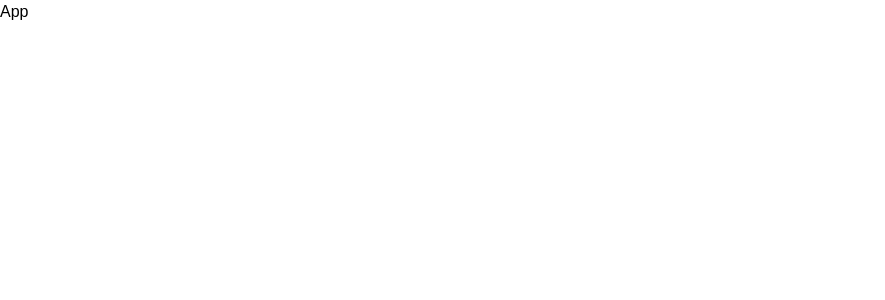
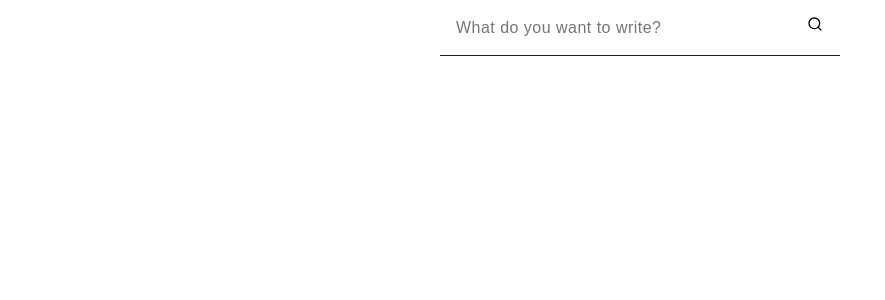
Before and after one commit to Sergii-Taran/react-photo-search, a React (Vite) app: page / in a window 1280 px wide. Shown: the top 300 px of the page, without its empty margins (0-885 px from the left). Built offline with nearby package versions, Linux system fonts and the light colour scheme.

Commit message:
feat: integrate Form component

```diff
--- a/src/components/App/App.tsx
+++ b/src/components/App/App.tsx
@@ -1,5 +1,6 @@
 import { useState } from 'react';
 import type { Photo } from '../../types/photo';
+import Form from '../Form/Form';
 
 export default function App() {
   const [query, setQuery] = useState('');
@@ -8,5 +9,14 @@ export default function App() {
   const [isError, setIsError] = useState(false);
   const [selectedPhoto, setSelectedPhoto] = useState<Photo | null>(null);
 
-  return <div>App</div>;
+  const handleSearch = (query: string) => {
+    setQuery(query);
+    setPhotos([]);
+  };
+
+  return (
+    <div>
+      <Form onSubmit={handleSearch} />
+    </div>
+  );
 }
--- a/src/components/Form/Form.tsx
+++ b/src/components/Form/Form.tsx
@@ -1,31 +1,35 @@
-// import { FiSearch } from 'react-icons/fi';
-// import style from './Form.module.css';
+import { FiSearch } from 'react-icons/fi';
+import style from './Form.module.css';
 
-// interface FormProps {
-//   onSubmit: (query: string) => void;
-// }
+interface FormProps {
+  onSubmit: (query: string) => void;
+}
 
-// export default function Form({ onSubmit }: FormProps) {
-//   const handleAction = (formData: FormData) => {
-//     const query = (formData.get('search') as string).trim();
+export default function Form({ onSubmit }: FormProps) {
+  const handleAction = (formData: FormData) => {
+    const value = formData.get('search');
 
-//     if (!query) return;
+    if (typeof value !== 'string') return;
 
-//     onSubmit(query);
-//   };
+    const query = value.trim();
 
-//   return (
-//     <form className={style.form} action={handleAction}>
-//       <input
-//         className={style.input}
-//         placeholder="What do you want to write?"
-//         name="search"
-//         autoFocus
-//       />
+    if (!query) return;
 
-//       <button className={style.button} type="submit">
-//         <FiSearch size="16px" />
-//       </button>
-//     </form>
-//   );
-// }
+    onSubmit(query);
+  };
+
+  return (
+    <form className={style.form} action={handleAction}>
+      <input
+        className={style.input}
+        placeholder="What do you want to write?"
+        name="search"
+        autoFocus
+      />
+
+      <button className={style.button} type="submit" aria-label="Search">
+        <FiSearch size="16px" />
+      </button>
+    </form>
+  );
+}
```
